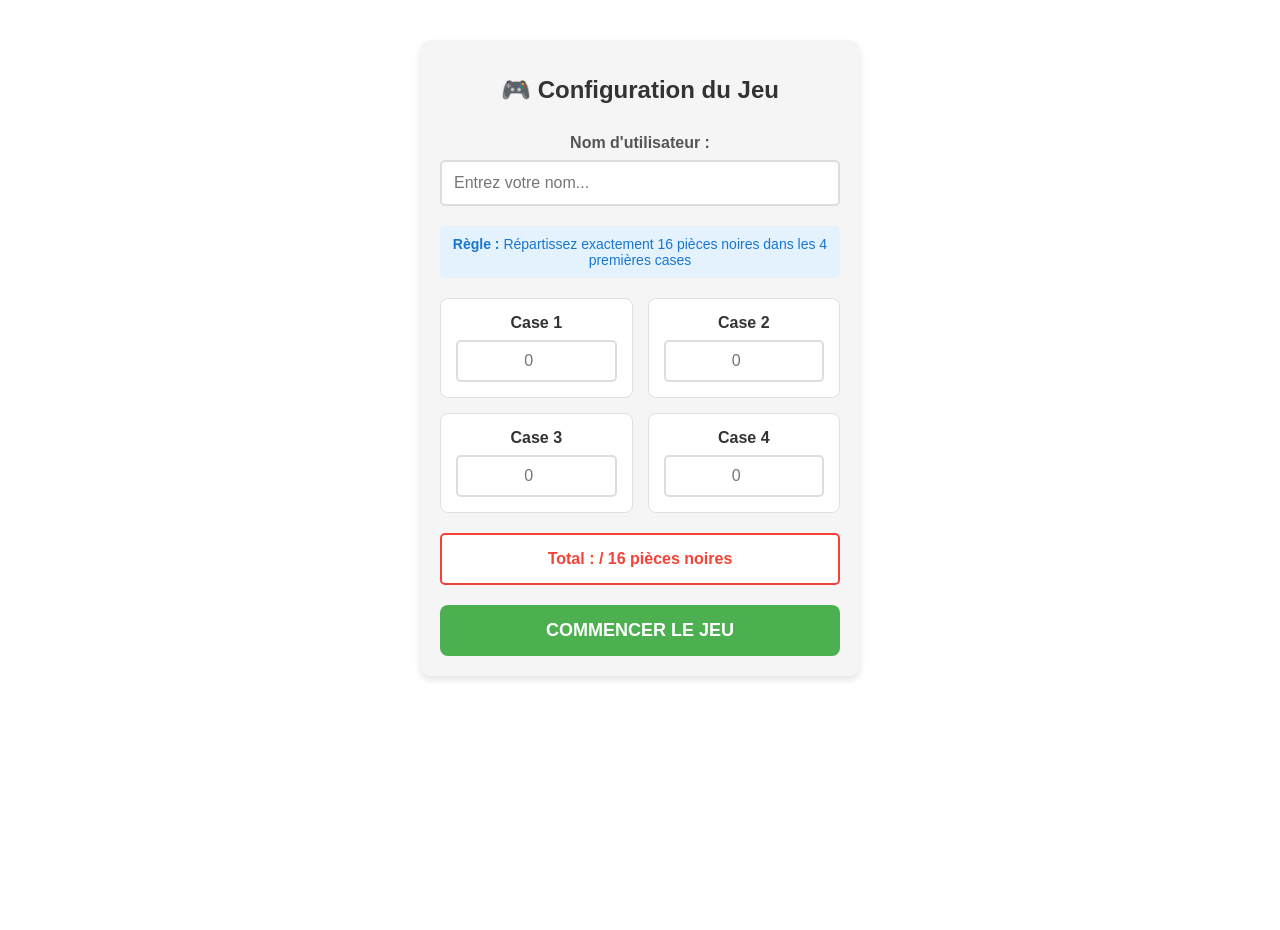
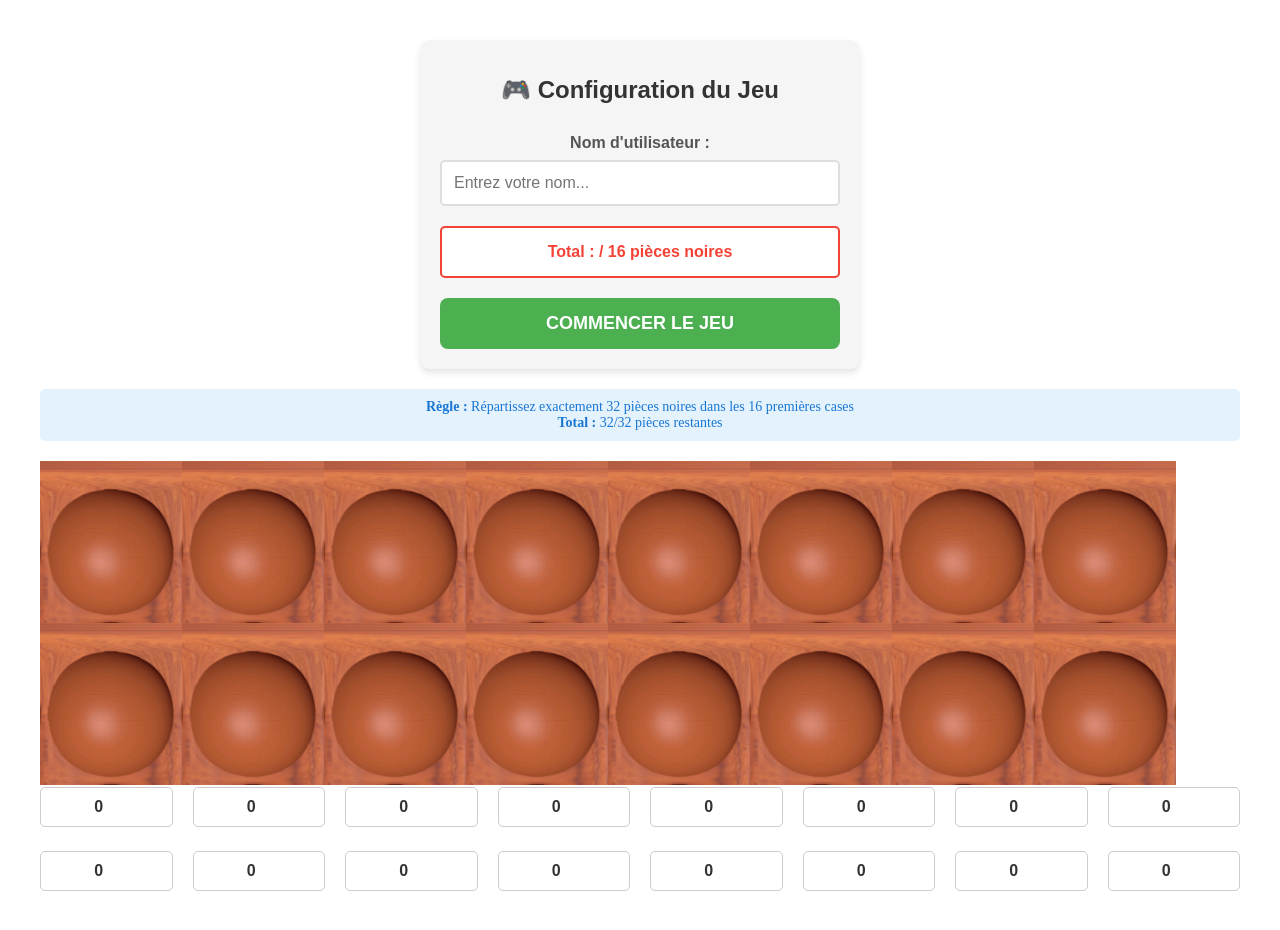
Before and after one commit to Jean-Lionel/hackerton_urubungu, a React (Vite) app: page / in a window 1280 px wide. Shown: the top 930 px of the page. Before the commit the page ends 800 px from the top, so only its background shows below. Built offline with nearby package versions, Linux system fonts and the light colour scheme.

Commit message:
add reveiw

```diff
--- /dev/null
+++ b/src/components/WelcomePallette.jsx
@@ -0,0 +1,72 @@
+import React, { useEffect, useState } from 'react'
+import Pallete from './Palette';
+
+function WelcomePallette() {
+    const maxPions = 32;
+    const [pions, setPion] = useState([
+        15,14,13,12,11,10,9,8,
+        0,1,2,3,4,5,6,7
+    ]);
+
+    const [pionsRestant, setPionsRestant] = useState(maxPions);
+
+    const [positions, setPositions] = useState([
+        0,0,0,0,0,0,0,0,
+        0,0,0,0,0,0,0,0
+    ])
+
+    const handleInputChange = (index, value) => {
+        if(value === ""){
+            value = 0;
+        }
+
+       if(value > pionsRestant){
+           alert("La valeur doit etre inferieur ou egale a " + pionsRestant);
+           value = pionsRestant;
+       }
+
+    const newPositions = [...positions];
+    newPositions[index] = parseInt(value);
+       setPositions(newPositions);
+
+    };
+
+
+    useEffect(() => {
+        const total = positions.reduce((total, pion) => total + parseInt(pion), 0);
+        setPionsRestant(maxPions - total);
+
+    }, [positions]);
+
+
+    return (
+        <>
+        <div style={{ margin: '20px 0', padding: '10px', backgroundColor: '#e3f2fd', borderRadius: '5px', fontSize: '14px', color: '#1976d2' }}>
+                <strong>   Règle :</strong> Répartissez exactement 32 pièces noires dans les 16 premières cases <br />
+                <strong>   Total :</strong> {pionsRestant}/32 pièces  restantes
+        </div>
+        <div>
+                <Pallete user={{cases: positions, color: "red"}}/>
+    </div>
+      <div style={{ display: 'grid', gridTemplateColumns: 'repeat(8, 1fr)', gap: '20px' }}>
+
+          {
+            pions.map((pion, index) => (
+                <div key={index} >
+                    <input type="number"
+                        placeholder={pion}
+                        min={0}
+                        max={15}
+                        step={1}
+                        value={positions[index]}
+
+                        onChange={(e) => handleInputChange(index, e.target.value)} style={{ width: '100%', padding: '10px', border: '1px solid #ccc', borderRadius: '5px', textAlign: 'center', fontSize: '16px', color: '#333', fontWeight: 'bold', outline: 'none', boxSizing: 'border-box', margin: '2px auto' }} />
+                </div>
+            ))
+          }
+    </div>
+    </>
+  )
+}
+
+export default WelcomePallette
--- a/src/pages/JeuxPage.jsx
+++ b/src/pages/JeuxPage.jsx
@@ -1,5 +1,6 @@
 import React, { useState } from 'react';
     import { useNavigate } from 'react-router-dom';
+import WelcomePallette from '../components/WelcomePallette';
 
 const JeuxPage = () => {
   const [gameConfig, setGameConfig] = useState({
@@ -56,63 +57,9 @@ const JeuxPage = () => {
           />
         </div>
 
-        <div style={{ margin: '20px 0', padding: '10px', backgroundColor: '#e3f2fd', borderRadius: '5px', fontSize: '14px', color: '#1976d2' }}>
-          <strong>   Règle :</strong> Répartissez exactement 16 pièces noires dans les 4 premières cases
-        </div>
 
-        <div className="cases-grid">
-          <div className="case-input-group">
-            <div className="case-label">Case 1</div>
-            <input
-              type="number"
-              className="number-input"
-              placeholder="0"
-              min="0"
-              max="16"
-              value={gameConfig.case1}
-              onChange={(e) => handleInputChange('case1', parseInt(e.target.value) || 0)}
-            />
-          </div>
 
-          <div className="case-input-group">
-            <div className="case-label">Case 2</div>
-            <input
-              type="number"
-              className="number-input"
-              placeholder="0"
-              min="0"
-              max="16"
-              value={gameConfig.case2}
-              onChange={(e) => handleInputChange('case2', parseInt(e.target.value) || 0)}
-            />
-          </div>
 
-          <div className="case-input-group">
-            <div className="case-label">Case 3</div>
-            <input
-              type="number"
-              className="number-input"
-              placeholder="0"
-              min="0"
-              max="16"
-              value={gameConfig.case3}
-              onChange={(e) => handleInputChange('case3', parseInt(e.target.value) || 0)}
-            />
-          </div>
-
-          <div className="case-input-group">
-            <div className="case-label">Case 4</div>
-            <input
-              type="number"
-              className="number-input"
-              placeholder="0"
-              min="0"
-              max="16"
-              value={gameConfig.case4}
-              onChange={(e) => handleInputChange('case4', parseInt(e.target.value) || 0)}
-            />
-          </div>
-        </div>
 
         <div className={`total-display ${totalPieces === 16 ? 'total-valid' : 'total-invalid'}`}>
           Total : {totalPieces} / 16 pièces noires
@@ -122,6 +69,8 @@ const JeuxPage = () => {
            COMMENCER LE JEU
         </button>
       </div>
+
+      <WelcomePallette/>
     </>
   );
 };
```
